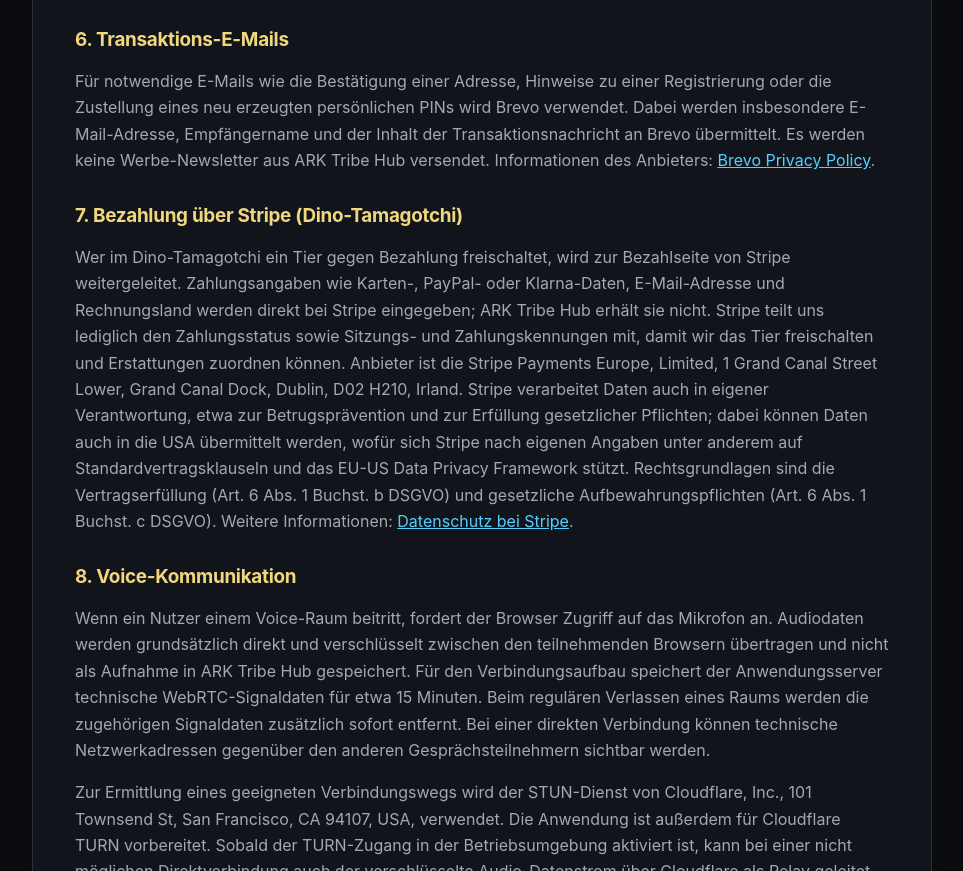
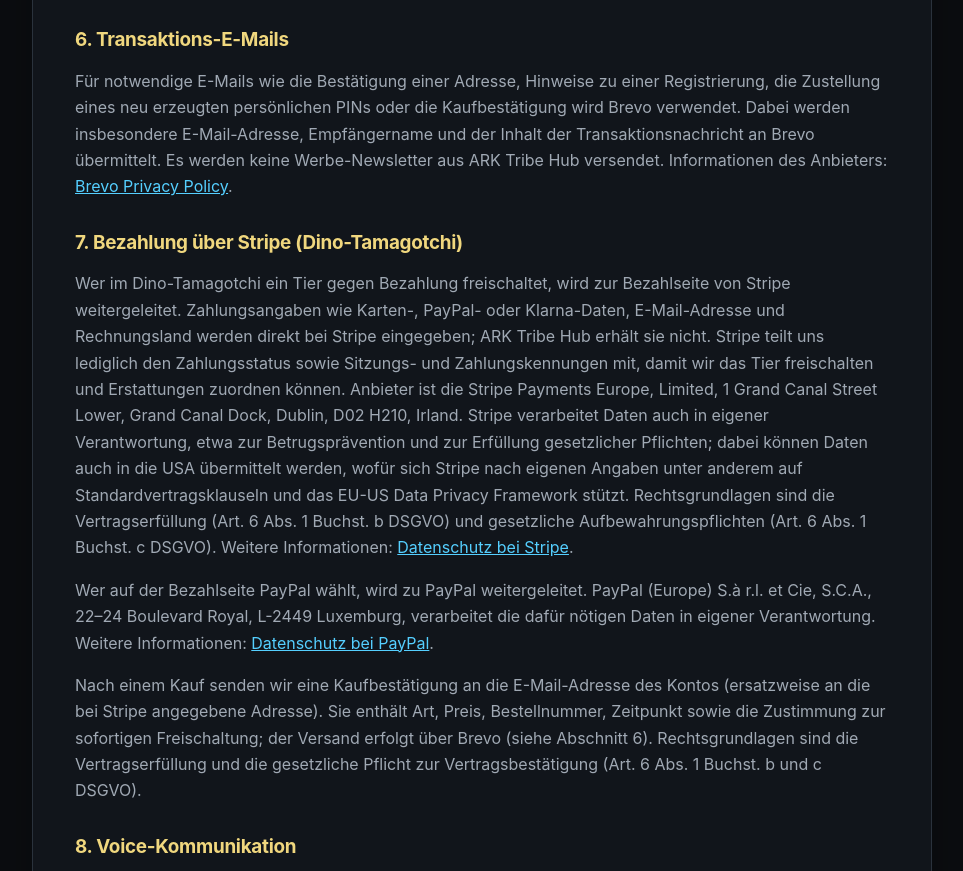
Before and after one commit to blunt030/ark-tribe-hub, a website with bundled scripts: page public/datenschutz.html in a window 1280 px wide. Shown: the part 1640-2511 px from the top of the page, without its empty margins (158-1121 px from the left). Built offline with nearby package versions, Linux system fonts and the light colour scheme.

Commit message:
Update privacy policy for Brevo and payment methods

```diff
--- a/public/datenschutz.html
+++ b/public/datenschutz.html
@@ -46,10 +46,12 @@
       <p>Die Anwendung und ihre Datenbank werden bei Render Services, Inc., 525 Brannan St, San Francisco, CA 94131, USA, betrieben. Render verarbeitet dabei technische Verbindungsdaten und die in der Anwendung gespeicherten Daten im Auftrag des Betreibers. Bei Übermittlungen in die USA kommen nach Angaben von Render unter anderem ein Auftragsverarbeitungsvertrag, Standardvertragsklauseln und gegebenenfalls das EU-US Data Privacy Framework zum Einsatz. Weitere Informationen: <a href="https://render.com/privacy" rel="noopener noreferrer">Datenschutz bei Render</a> und <a href="https://render.com/dpa" rel="noopener noreferrer">Render DPA</a>.</p>
 
       <h2>6. Transaktions-E-Mails</h2>
-      <p>Für notwendige E-Mails wie die Bestätigung einer Adresse, Hinweise zu einer Registrierung oder die Zustellung eines neu erzeugten persönlichen PINs wird Brevo verwendet. Dabei werden insbesondere E-Mail-Adresse, Empfängername und der Inhalt der Transaktionsnachricht an Brevo übermittelt. Es werden keine Werbe-Newsletter aus ARK Tribe Hub versendet. Informationen des Anbieters: <a href="https://www.brevo.com/legal/privacypolicy/" rel="noopener noreferrer">Brevo Privacy Policy</a>.</p>
+      <p>Für notwendige E-Mails wie die Bestätigung einer Adresse, Hinweise zu einer Registrierung, die Zustellung eines neu erzeugten persönlichen PINs oder die Kaufbestätigung wird Brevo verwendet. Dabei werden insbesondere E-Mail-Adresse, Empfängername und der Inhalt der Transaktionsnachricht an Brevo übermittelt. Es werden keine Werbe-Newsletter aus ARK Tribe Hub versendet. Informationen des Anbieters: <a href="https://www.brevo.com/legal/privacypolicy/" rel="noopener noreferrer">Brevo Privacy Policy</a>.</p>
 
       <h2>7. Bezahlung über Stripe (Dino-Tamagotchi)</h2>
       <p>Wer im Dino-Tamagotchi ein Tier gegen Bezahlung freischaltet, wird zur Bezahlseite von Stripe weitergeleitet. Zahlungsangaben wie Karten-, PayPal- oder Klarna-Daten, E-Mail-Adresse und Rechnungsland werden direkt bei Stripe eingegeben; ARK Tribe Hub erhält sie nicht. Stripe teilt uns lediglich den Zahlungsstatus sowie Sitzungs- und Zahlungskennungen mit, damit wir das Tier freischalten und Erstattungen zuordnen können. Anbieter ist die Stripe Payments Europe, Limited, 1 Grand Canal Street Lower, Grand Canal Dock, Dublin, D02 H210, Irland. Stripe verarbeitet Daten auch in eigener Verantwortung, etwa zur Betrugsprävention und zur Erfüllung gesetzlicher Pflichten; dabei können Daten auch in die USA übermittelt werden, wofür sich Stripe nach eigenen Angaben unter anderem auf Standardvertragsklauseln und das EU-US Data Privacy Framework stützt. Rechtsgrundlagen sind die Vertragserfüllung (Art. 6 Abs. 1 Buchst. b DSGVO) und gesetzliche Aufbewahrungspflichten (Art. 6 Abs. 1 Buchst. c DSGVO). Weitere Informationen: <a href="https://stripe.com/de/privacy" rel="noopener noreferrer">Datenschutz bei Stripe</a>.</p>
+      <p>Wer auf der Bezahlseite PayPal wählt, wird zu PayPal weitergeleitet. PayPal (Europe) S.à r.l. et Cie, S.C.A., 22–24 Boulevard Royal, L-2449 Luxemburg, verarbeitet die dafür nötigen Daten in eigener Verantwortung. Weitere Informationen: <a href="https://www.paypal.com/de/legalhub/privacy-full" rel="noopener noreferrer">Datenschutz bei PayPal</a>.</p>
+      <p>Nach einem Kauf senden wir eine Kaufbestätigung an die E-Mail-Adresse des Kontos (ersatzweise an die bei Stripe angegebene Adresse). Sie enthält Art, Preis, Bestellnummer, Zeitpunkt sowie die Zustimmung zur sofortigen Freischaltung; der Versand erfolgt über Brevo (siehe Abschnitt 6). Rechtsgrundlagen sind die Vertragserfüllung und die gesetzliche Pflicht zur Vertragsbestätigung (Art. 6 Abs. 1 Buchst. b und c DSGVO).</p>
 
       <h2>8. Voice-Kommunikation</h2>
       <p>Wenn ein Nutzer einem Voice-Raum beitritt, fordert der Browser Zugriff auf das Mikrofon an. Audiodaten werden grundsätzlich direkt und verschlüsselt zwischen den teilnehmenden Browsern übertragen und nicht als Aufnahme in ARK Tribe Hub gespeichert. Für den Verbindungsaufbau speichert der Anwendungsserver technische WebRTC-Signaldaten für etwa 15 Minuten. Beim regulären Verlassen eines Raums werden die zugehörigen Signaldaten zusätzlich sofort entfernt. Bei einer direkten Verbindung können technische Netzwerkadressen gegenüber den anderen Gesprächsteilnehmern sichtbar werden.</p>
@@ -73,6 +75,8 @@
       <nav class="legal-nav" aria-label="Rechtliche Seiten">
         <a href="/impressum.html">Impressum</a>
         <a href="/nutzungsbedingungen.html">Nutzungsbedingungen</a>
+        <a href="/agb.html">AGB</a>
+        <a href="/widerruf.html">Widerrufsbelehrung</a>
       </nav>
       <p class="legal-meta">Stand: 27. September 2026</p>
     </article>
```
